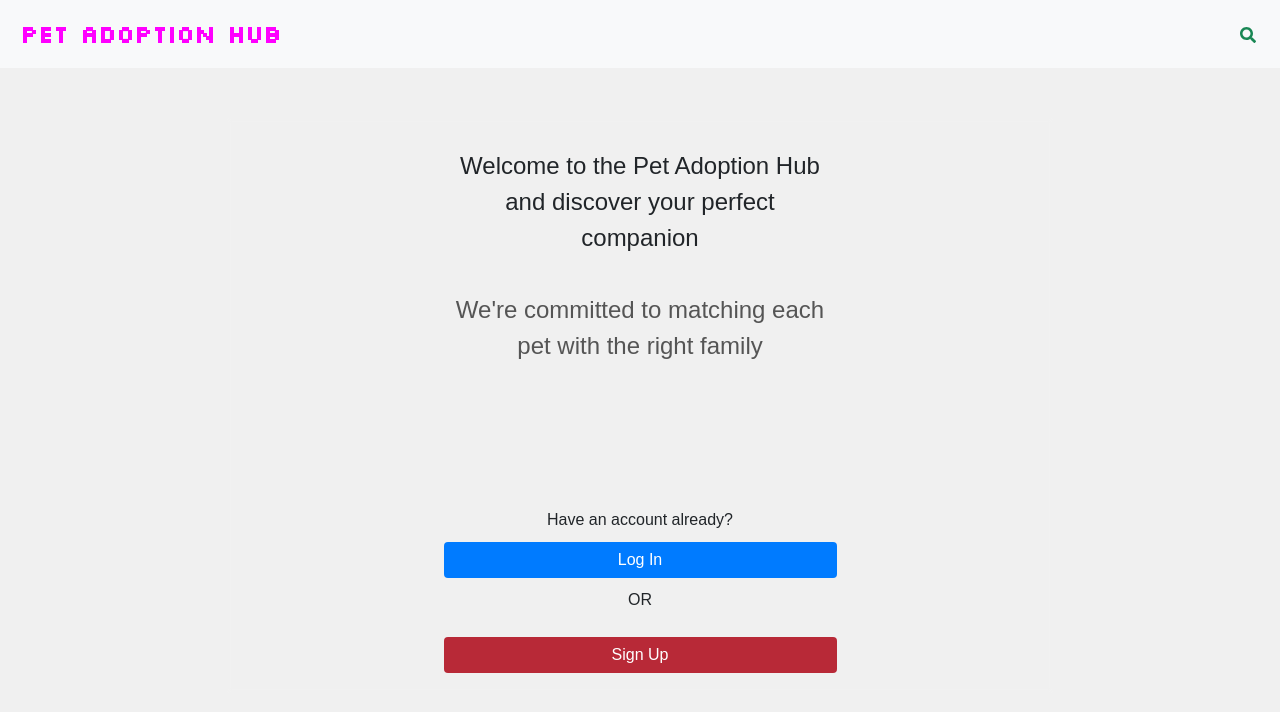
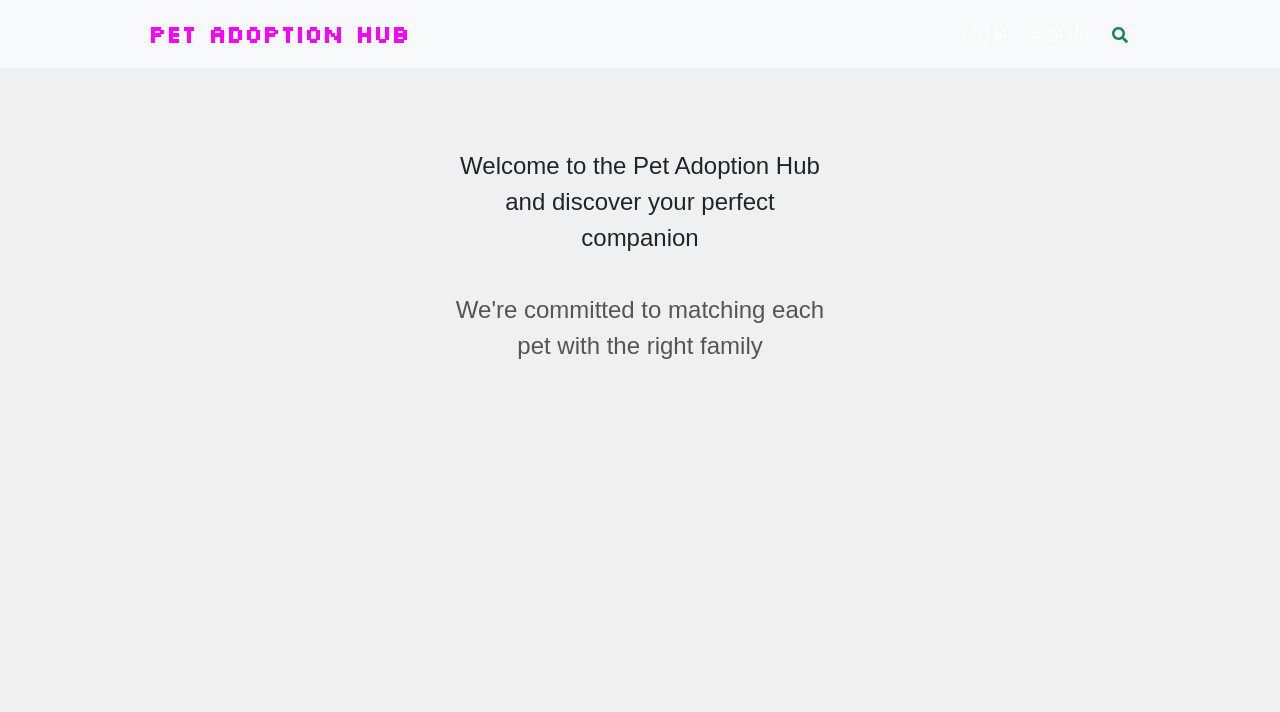
Before and after one commit to IsmaelNjama/pet-adoption-frontend, a React (Create React App) app: page / in a window 1280 px wide. Shown: the top 712 px of the page. Built offline with nearby package versions, Linux system fonts and the light colour scheme; a web font is replaced by a local one.

Commit message:
refactor code to remove unnecessary buttons

```diff
--- a/src/App.js
+++ b/src/App.js
@@ -24,6 +24,7 @@ import OwnedPetsContext from "./context/OwnedPetsContext";
 import OwnedPetPage from "./pages/OwnedPetPage";
 import UserProfileContext from "./context/UserProfileContext";
 import UploadImageContext from "./context/UploadImageContext";
+import LoginModal from "./components/modals/LoginModal";
 
 function App() {
   const [showLogin, setShowLogin] = useState(false);
@@ -92,6 +93,10 @@ function App() {
                               path="/OwnedPetPage"
                               element={<OwnedPetPage />}
                             />
+                            <Route
+                              path="/LoginModal"
+                              element={<LoginModal />}
+                            />
                           </Routes>
                         </BrowserRouter>
                       </UploadImageContext.Provider>
--- a/src/components/ImageUpload.jsx
+++ b/src/components/ImageUpload.jsx
@@ -18,7 +18,7 @@ function ImageUpload() {
       formData.append("image", file);
 
       const response = await axios.post(
-        "http://localhost:5000/uploads",
+        "http://34.227.106.162:5000/uploads",
         formData,
         {
           headers: {
--- a/src/components/Navbar.jsx
+++ b/src/components/Navbar.jsx
@@ -12,6 +12,9 @@ import { LuLogOut } from "react-icons/lu";
 import { FaSearch } from "react-icons/fa";
 import { CgProfile } from "react-icons/cg";
 import UserProfileContext from "../context/UserProfileContext";
+import "../styles/common.css";
+import LoginModal from "./modals/LoginModal";
+import SignupModal from "./modals/SignupModal";
 
 function NavBar() {
   const [isdisabled, setIsdisabled] = useState(false);
@@ -58,7 +61,7 @@ function NavBar() {
 
   return (
     <Navbar expand="lg" className="bg-body-tertiary">
-      <Container fluid>
+      <Container fluid className="nav-container">
         <Navbar.Toggle aria-controls="navbarScroll" />
         <Navbar.Collapse id="navbarScroll">
           <Nav
@@ -86,6 +89,10 @@ function NavBar() {
               </Nav.Link>
             )}
           </Nav>
+
+          <LoginModal />
+          <SignupModal />
+
           <Form className="d-flex gap-3">
             <Button
               onClick={handleSearch}
--- a/src/components/buttons/LoginButton.jsx
+++ /dev/null
@@ -1,13 +0,0 @@
-import React from "react";
-import Button from "react-bootstrap/Button";
-import LoginModal from "../modals/LoginModal";
-
-function LoginButton() {
-  return (
-    <div className="login-modal-wrapper">
-      <LoginModal />
-    </div>
-  );
-}
-
-export default LoginButton;
--- a/src/components/buttons/SignUpButton.jsx
+++ /dev/null
@@ -1,14 +0,0 @@
-import React from "react";
-import Button from "react-bootstrap/Button";
-import "./buttons.css";
-import SignupModal from "../modals/SignupModal";
-
-function SignupButton() {
-  return (
-    <div className="sign-up-wrapper">
-      <SignupModal />
-    </div>
-  );
-}
-
-export default SignupButton;
--- a/src/components/buttons/buttons.css
+++ b/src/components/buttons/buttons.css
@@ -1,19 +1,22 @@
 .login-button, .sign-up-button{
-  background-color: rgb(0,123,255);
-  color: #fff;
+  /* background-color: rgb(0,123,255);
+  color: #fff; */
+  /* border: none;
+  width: 50%; */
+  /* border-radius: 4px; */
+  background-color: transparent;
   border: none;
-  width: 50%;
-  border-radius: 4px;
+
 }
 .add-pet-button,.all-users-button{
   border: 1px solid #3498db;
   margin: 1rem;
   width: 100%;
 }
-.sign-up-button {
+/* .sign-up-button {
   background-color: #B82937;
   margin-top: 15px;
-}
+} */
 
 .login-button:hover{
   background-color: #fff;
--- a/src/pages/HomePage.jsx
+++ b/src/pages/HomePage.jsx
@@ -1,10 +1,6 @@
 import React from "react";
 import Header from "../components/Header";
-import LoginButton from "../components/buttons/LoginButton";
-import SignupButton from "../components/buttons/SignupButton";
 import "../styles/common.css";
-import LoginModal from "../components/modals/LoginModal";
-import Search from "../components/Search";
 
 function HomePage() {
   return (
@@ -13,12 +9,7 @@ function HomePage() {
         <div className="header-search-wrapper">
           <Header />
         </div>
-        <div className="login-signup-wrapper">
-          <span>Have an account already?</span>
-          <LoginButton />
-          <span>OR</span>
-          <SignupButton />
-        </div>
+        <div className="login-signup-wrapper"></div>
       </div>
     </div>
   );
--- a/src/styles/common.css
+++ b/src/styles/common.css
@@ -384,6 +384,11 @@ textarea {
   font-size: x-large;
 }
 
+.nav-container {
+  /* border: 1px solid red; */
+  width: 80%;
+}
+
 
 @media (max-width: 768px) {
   .header-wrapper {
--- a/src/utils/api.js
+++ b/src/utils/api.js
@@ -1,11 +1,11 @@
 import axios from "axios";
 
 const api = axios.create({
-  baseURL: "http://localhost:5050",
+  baseURL: "http://18.206.35.214:5050",
 });
 
 const petsApi = axios.create({
-  baseURL: "http://localhost:5050",
+  baseURL: "http://18.206.35.214:5050",
 });
 
 const getHeaders = () => {
```
